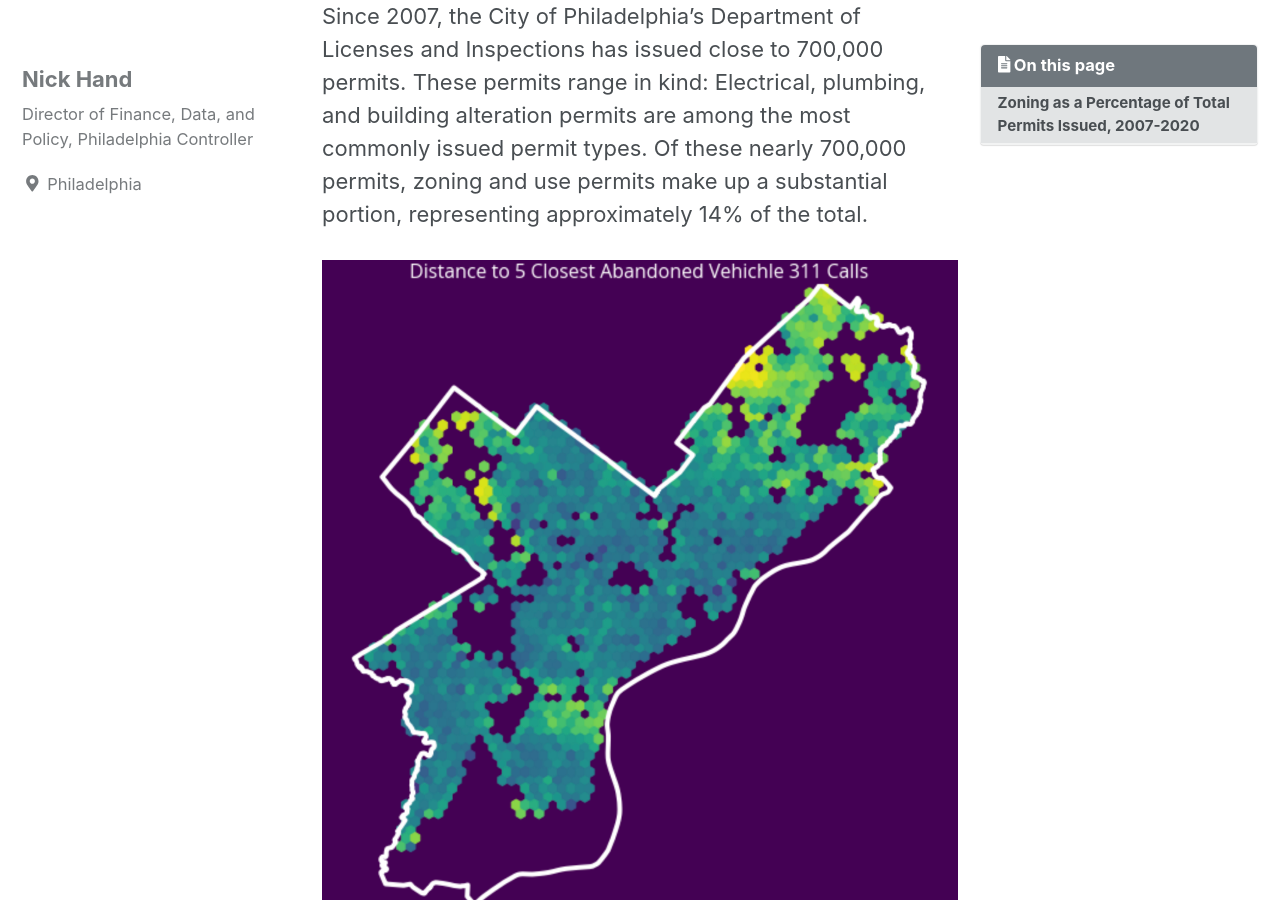
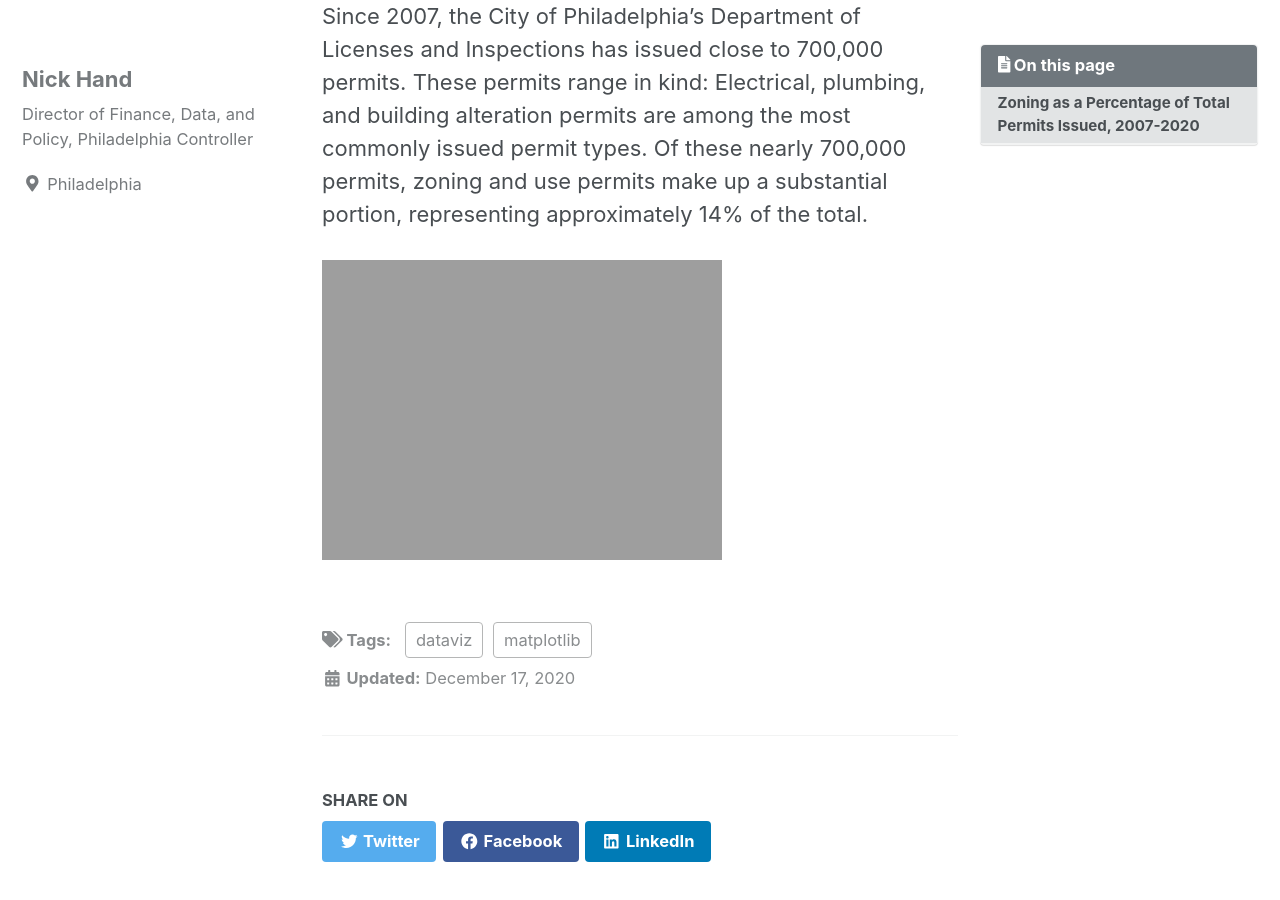
Before and after one commit to maxmasudafarkas/Philadelphia_Entitlements_Analysis, a Jekyll site: the page built from _posts/2019-04-17-example-post.md, in a window 1280 px wide and 900 px high, scrolled down 384 px. Built offline with Jekyll 4.4.1, drawn with Linux system fonts in a browser that asks for light colours; cached includes are drawn as plain includes; nearby versions of some CDN libraries; a script that is not in the unit is left out.

Commit message:
Update 2019-04-17-example-post.md

```diff
--- a/_posts/2019-04-17-example-post.md
+++ b/_posts/2019-04-17-example-post.md
@@ -12,4 +12,4 @@ toc_sticky: true
 
 Since 2007, the City of Philadelphia's Department of Licenses and Inspections has issued close to 700,000 permits. These permits range in kind: Electrical, plumbing, and building alteration permits are among the most commonly issued permit types. Of these nearly 700,000 permits, zoning and use permits make up a substantial portion, representing approximately 14% of the total.
 
-![distances-abandoned-cars]({{ site.url }}{{ site.baseurl }}/assets/images/distance_to_abandoned_cars.png)
+![total_permits_pie_chart]({{ site.url }}{{ site.baseurl }}/assets/images/total_permits_pie_chart.png)
```
